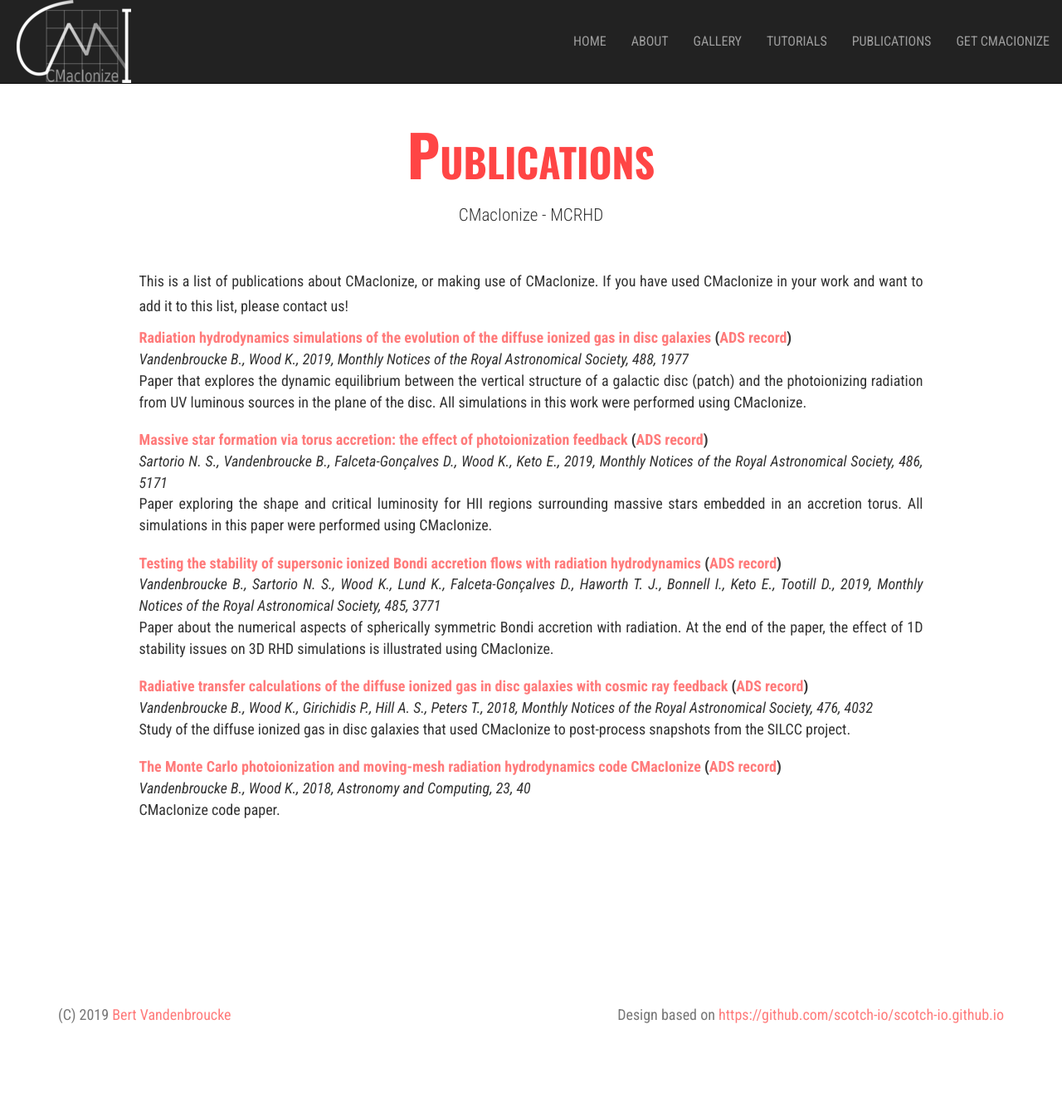
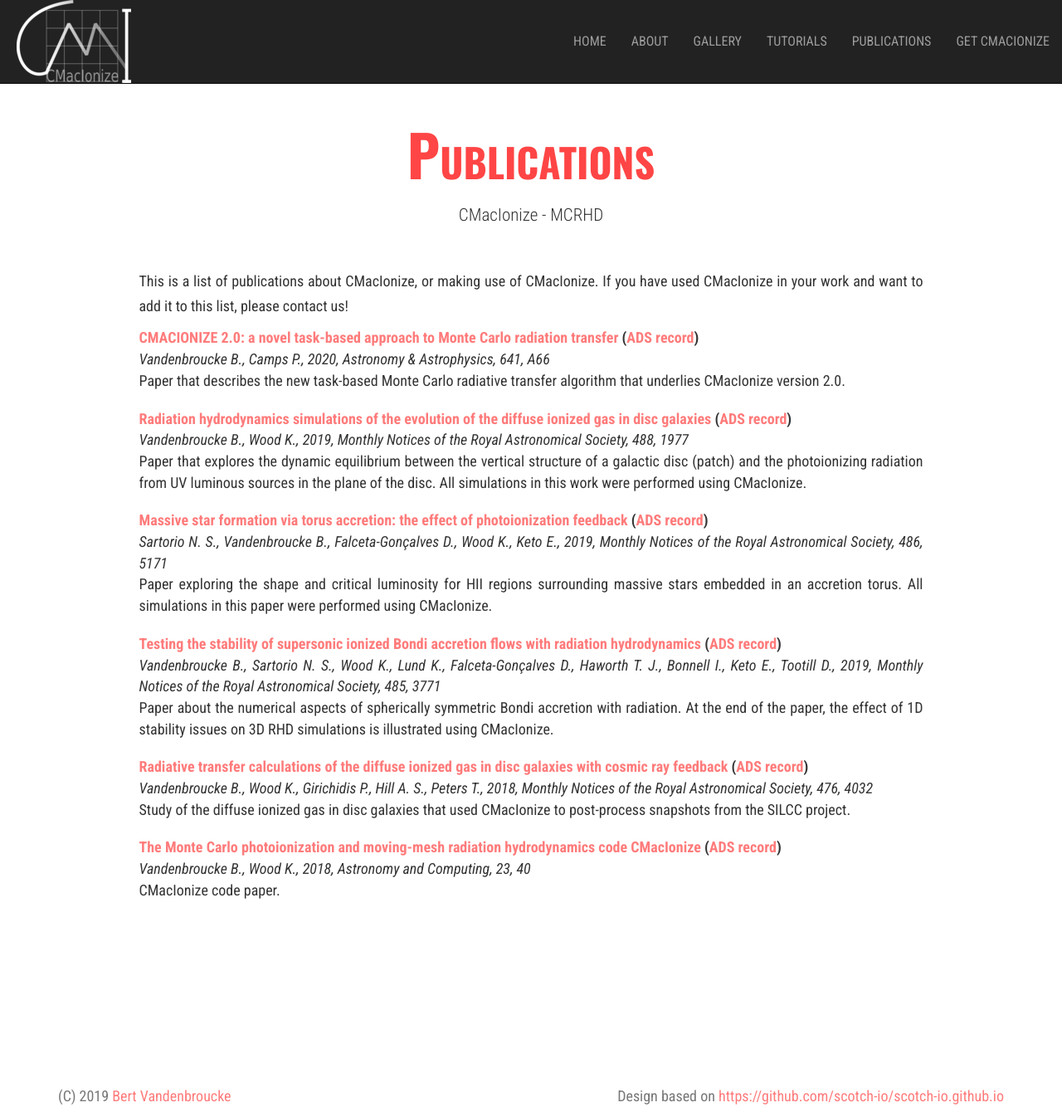
Before and after one commit to bwvdnbro/CMacIonize, a Jekyll site: the page built from _pages/publications.md, in a window 1280 px wide and 1346 px high. Shown: the whole window at 83% size. Built offline with Jekyll 4.4.1, drawn with Linux system fonts in a browser that asks for light colours; nearby versions of some CDN libraries.

Commit message:
Added CMI2.0 paper.

```diff
--- a/_pages/publications.md
+++ b/_pages/publications.md
@@ -4,6 +4,23 @@
 permalink: /publications/
 
 publications:
+  - doi: 10.1051/0004-6361/202038364
+    inpress: false
+    ads: 2020A%26A...641A..66V
+    title: >-
+      CMACIONIZE 2.0: a novel task-based approach to Monte Carlo
+      radiation transfer
+    authors:
+      - name: Vandenbroucke B.
+      - name: Camps P.
+    journal: Astronomy &amp; Astrophysics
+    volume: 641
+    page: A66
+    month: 9
+    year: 2020
+    description: >-
+      Paper that describes the new task-based Monte Carlo radiative transfer
+      algorithm that underlies CMacIonize version 2.0.
   - doi: 10.1093/mnras/stz1841
     inpress: false
     ads: 2019MNRAS.488.1977V
```
